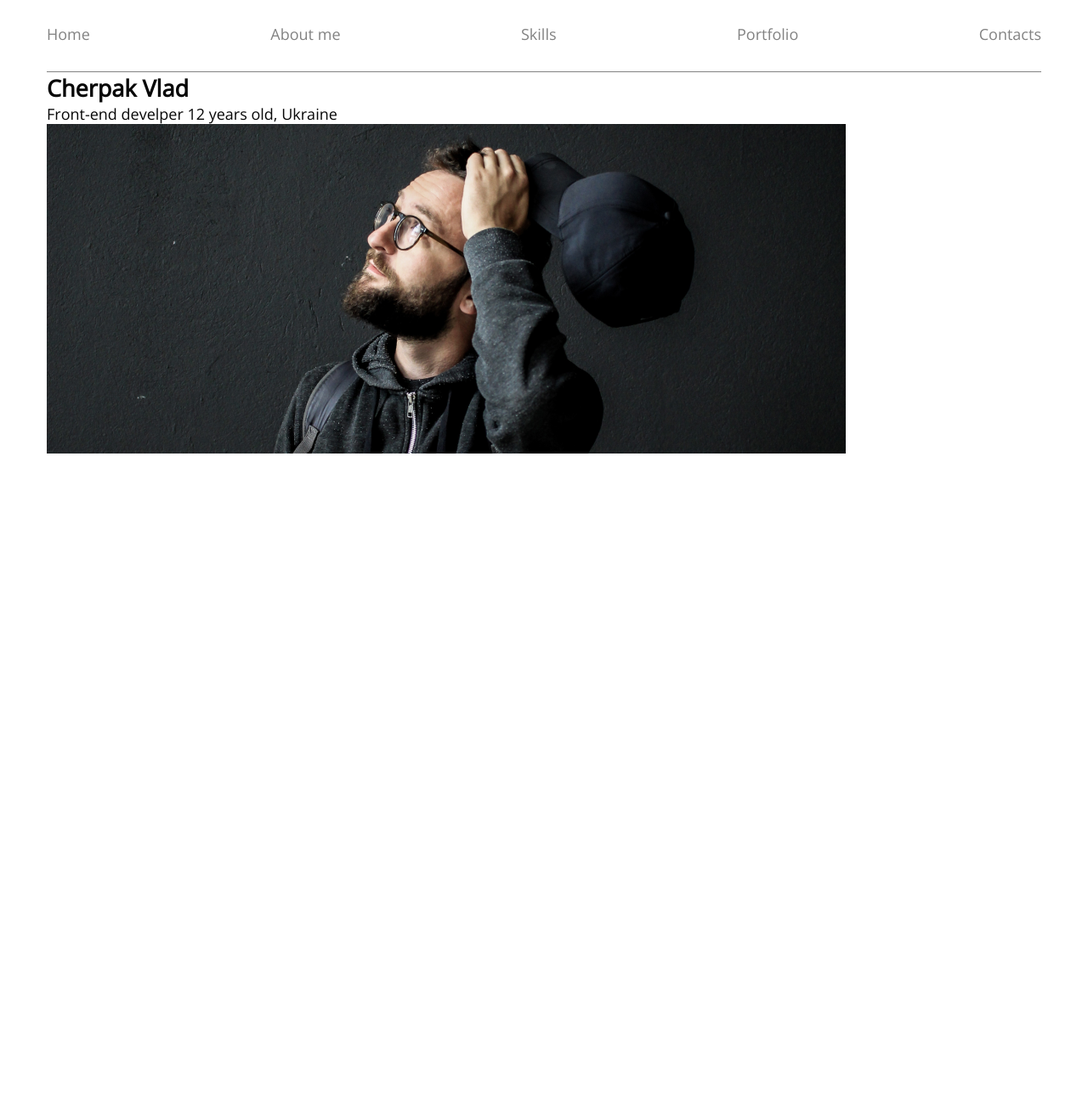
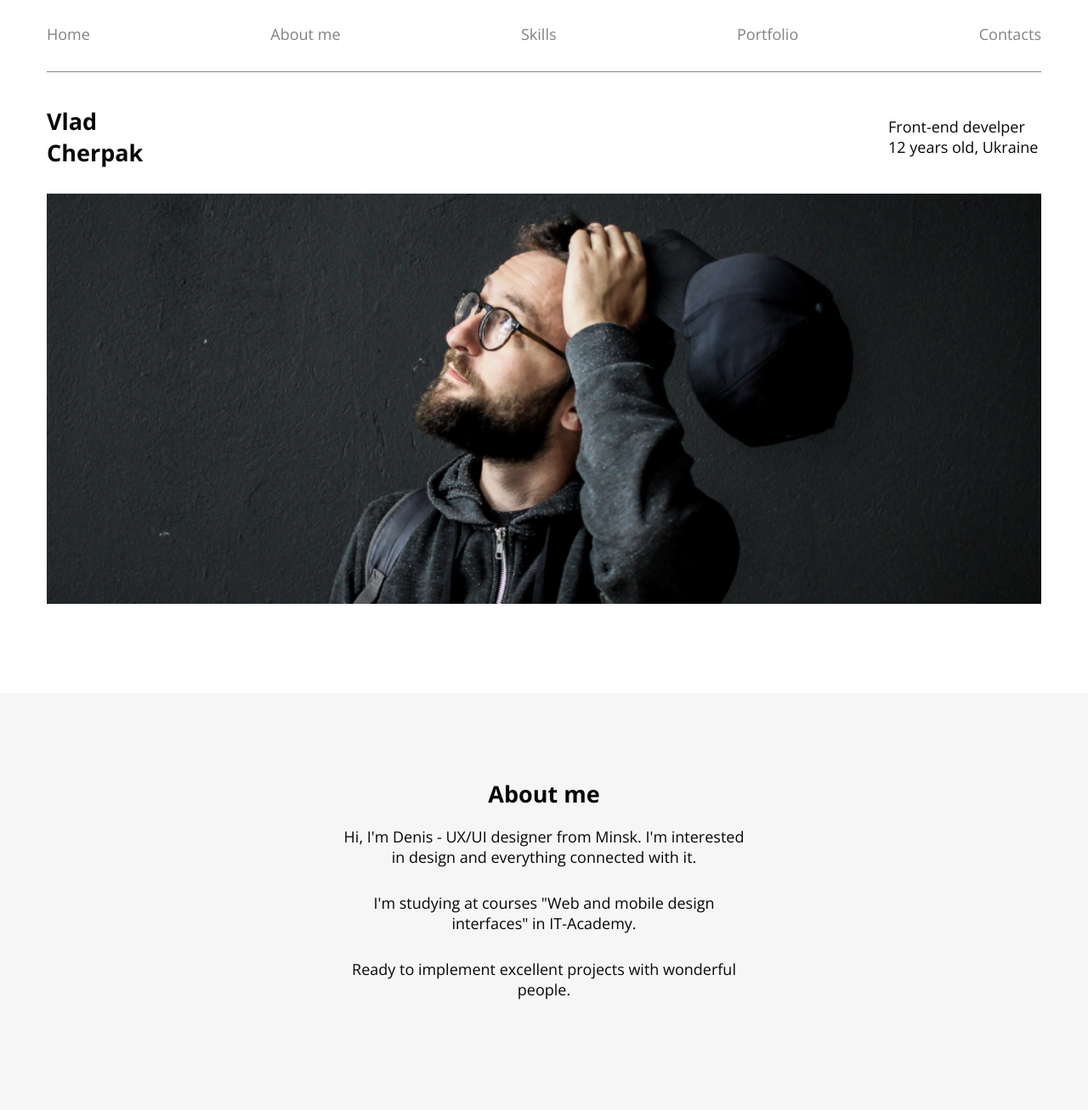
Before and after one commit to vladcherpak/portfolio, a plain HTML site: page index.html in a window 1280 px wide. Shown: the whole page at 85% size. Before the commit the page ends 800 px from the top, so only its background shows below. Drawn offline with nearby package versions, Linux system fonts and the light colour scheme.

Commit message:
add about section

```diff
--- a/css/styles.css
+++ b/css/styles.css
@@ -29,6 +29,7 @@
     font-style: normal;
   }
 
+
   .container {
     max-width: 1200px;
     width: 100%;
@@ -36,7 +37,13 @@
     margin: 0 auto;
   }
 
-
+  .about-inner {
+    display: flex;
+    max-width: 485px;
+    width: 100%;
+    flex-direction: column;
+    margin: 0 auto;
+  }
 
   .header-list {
     justify-content: space-between;
@@ -51,3 +58,43 @@
   .header-list li:hover {
     color: #070707;
   }
+
+ .banner-info {
+  display: flex;
+  justify-content: space-between;
+  align-items: center;
+  padding: 39px 0 30px 0;
+ }
+
+  .banner {
+    padding-bottom: 100px;
+}
+
+ .banner-info h1 {
+  max-width: 100px;
+  font-weight: 700;
+ }
+
+ .banner-info p {
+  max-width: 180px;
+ }
+
+ .banner-image {
+  width: 100%;
+ }
+
+ .about {
+  padding: 100px 0;
+  background-color: #F6F6F6;
+ }
+
+ .title {
+  text-align: center;
+  padding-bottom: 20px;
+  font-weight: 600px;
+}
+
+.about-info p {
+  padding-bottom: 30px;
+  text-align: center;
+}
--- a/index.html
+++ b/index.html
@@ -1,15 +1,17 @@
 <!DOCTYPE html>
 <html lang="en">
+
 <head>
     <meta charset="UTF-8">
     <meta http-equiv="X-UA-Compatible" content="IE=edge">
     <meta name="viewport" content="width=device-width, initial-scale=1.0">
     <link rel="stylesheet" href="./css/styles.css">
-    <title>Document</title>
+    <title>Portfolio</title>
     <link rel="preconnect" href="https://fonts.googleapis.com">
     <link rel="preconnect" href="https://fonts.gstatic.com" crossorigin>
-    <link href="https://fonts.googleapis.com/css2?family=Open+Sans&display=swap" rel="stylesheet">
+<link href="https://fonts.googleapis.com/css2?family=Open+Sans:wght@400;600;700&display=swap" rel="stylesheet">
 </head>
+
 <body>
     <script src="./index.js"></script>
     <header class="header">
@@ -29,13 +31,37 @@
         <section class="banner">
             <div class="container">
                 <div class="banner-info">
-                    <h1>Cherpak Vlad</h1>
+                    <h1>Vlad Cherpak</h1>
                     <p>Front-end develper
                         12 years old, Ukraine </p>
                 </div>
-                <img src="./img/BSPP2266.png" alt="banner">
+                <img class="banner-image" src="./img/BSPP2266.png" alt="banner">
+            </div>
+        </section>
+        <section class="about">
+            <div class="container">
+                <div class="about-inner">
+                    <h1 class="title">About me</h1>
+                    <div class="about-info">
+                        <p>Hi, I'm Denis - UX/UI designer from Minsk.
+                            I'm interested in design and everything connected with it.
+                        </p>
+                        <p>I'm studying at courses "Web and mobile design
+                            interfaces" in IT-Academy.
+                        </p>
+                        <p>Ready to implement excellent projects
+                            with wonderful people.
+                        </p>
+                    </div>
+                </div>
+            </div>
+        </section>
+        <section class="Skills">
+            <div class="container">
+
             </div>
         </section>
     </main>
 </body>
+
 </html>
```
Also changed, not shown: img/after-effects.png (added), img/black-star.svg (added), img/figma.png (added), img/illustrator.png (added), img/photoshop.png (added), img/white-star.svg (added).
